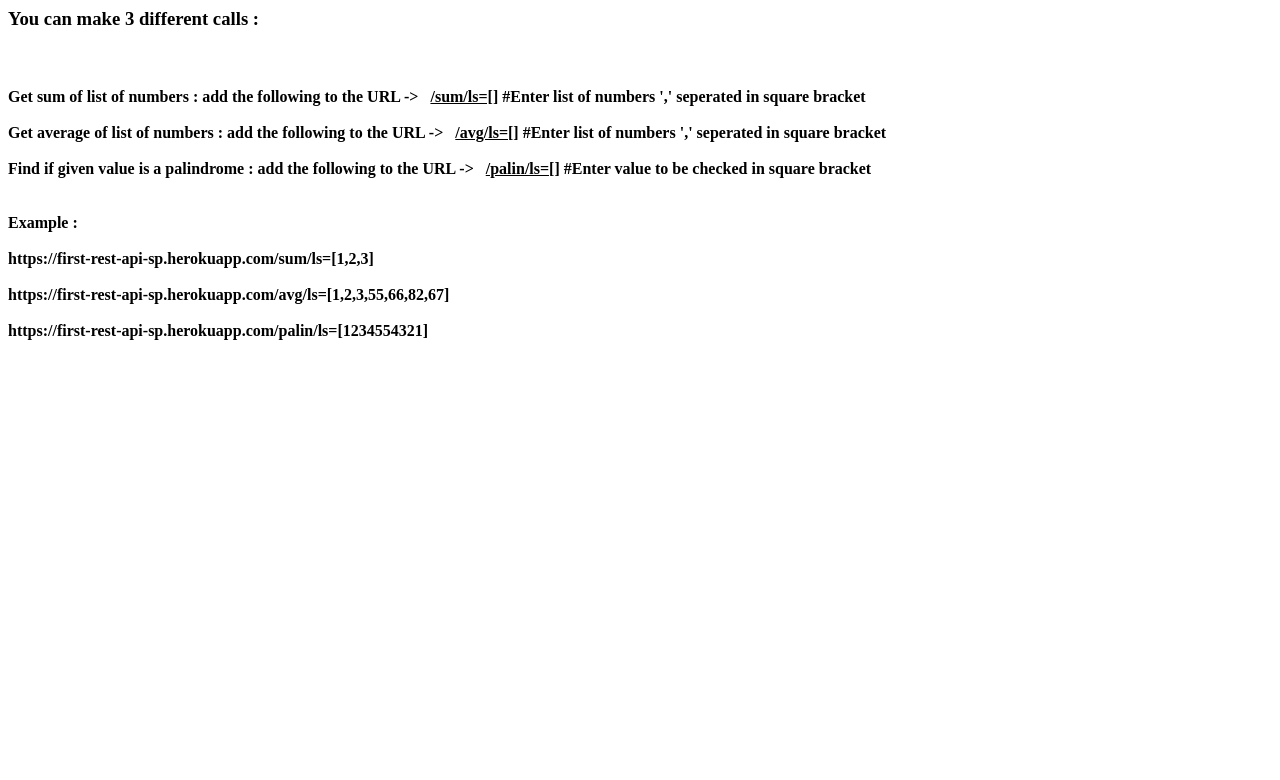
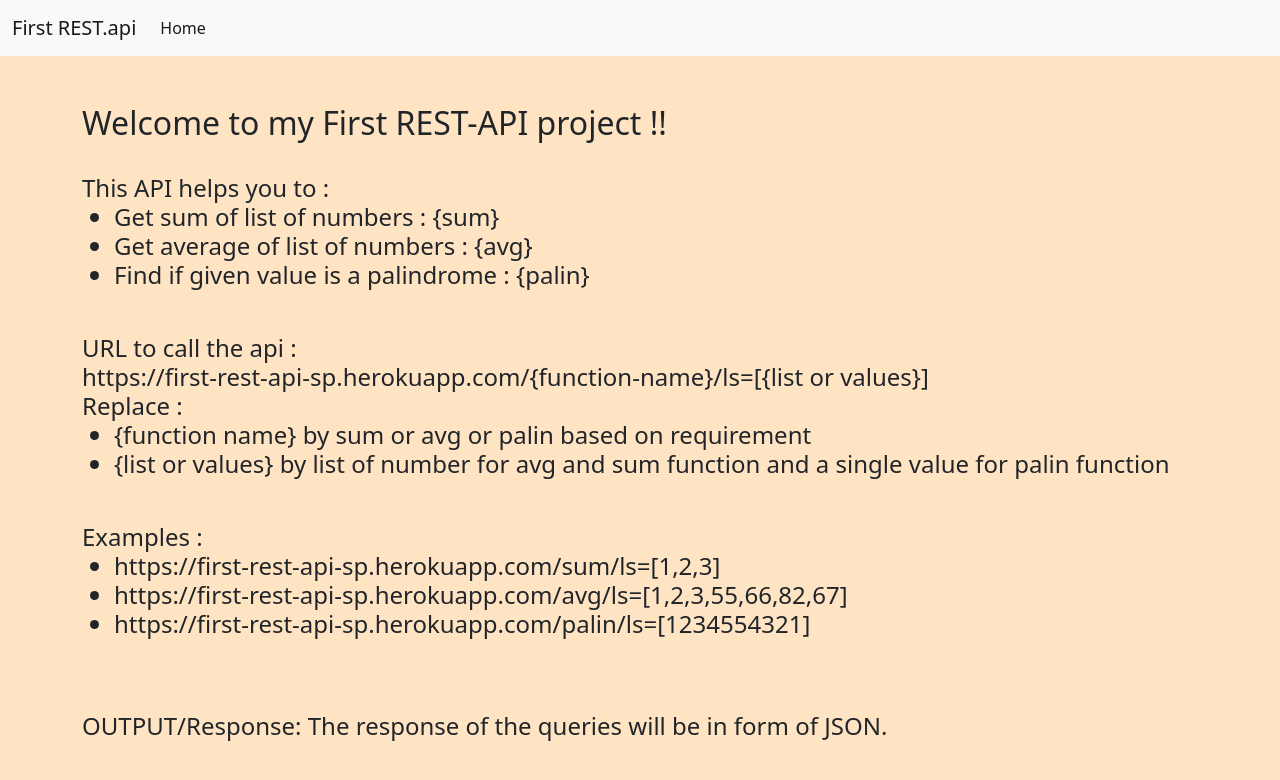
Before and after one commit to shubham8patni/rest-api-test1, a Flask app: page / in a window 1280 px wide. Shown: the top 780 px of the page. Run offline with Flask 2, Linux system fonts and the light colour scheme.

Commit message:
march 23 home page

```diff
--- a/main.py
+++ b/main.py
@@ -8,7 +8,7 @@ app.secret_key = "andhisnameisjohncena"
 
 @app.route("/")
 def home():
-    return "<h3> You can make 3 different calls :</h3>  <br> <h4> Get sum of list of numbers : add the following to the URL -> &nbsp; <u>/sum/ls=[]</u> #Enter list of numbers ',' seperated in square bracket <br><br> Get average of list of numbers : add the following to the URL -> &nbsp; <u> /avg/ls=[]</u> #Enter list of numbers ',' seperated in square bracket<br><br> Find if given value is a palindrome : add the following to the URL -> &nbsp; <u> /palin/ls=[]</u> #Enter value to be checked in square bracket <br><br><br> Example : <br><br> https://first-rest-api-sp.herokuapp.com/sum/ls=[1,2,3] <br><br> https://first-rest-api-sp.herokuapp.com/avg/ls=[1,2,3,55,66,82,67] <br><br> https://first-rest-api-sp.herokuapp.com/palin/ls=[1234554321]</h4>"
+    return render_template("index.html") #"<h3> You can make 3 different calls :</h3>  <br> <h4> Get sum of list of numbers : add the following to the URL -> &nbsp; <u>/sum/ls=[]</u> #Enter list of numbers ',' seperated in square bracket <br><br> Get average of list of numbers : add the following to the URL -> &nbsp; <u> /avg/ls=[]</u> #Enter list of numbers ',' seperated in square bracket<br><br> Find if given value is a palindrome : add the following to the URL -> &nbsp; <u> /palin/ls=[]</u> #Enter value to be checked in square bracket <br><br><br> Example : <br><br> https://first-rest-api-sp.herokuapp.com/sum/ls=[1,2,3] <br><br> https://first-rest-api-sp.herokuapp.com/avg/ls=[1,2,3,55,66,82,67] <br><br> https://first-rest-api-sp.herokuapp.com/palin/ls=[1234554321]</h4>"
 
 @app.route("/sum/ls=[<lis2>]")
 def addition(lis2):
--- a/templates/index.html
+++ b/templates/index.html
@@ -9,7 +9,35 @@
     {% endif %}
   {% endwith %}
 
-        <h2>Welcome</h2>
+  <div class="container pt-5">
+    <h2>Welcome to my First REST-API project !!</h2><br>
+    <h4>This API helps you to : <br>
+      <ul>
+        <li>Get sum of list of numbers : {sum} </li>
+        <li>Get average of list of numbers : {avg}</li>
+        <li>Find if given value is a palindrome : {palin}</li>
+      </ul>
+      <br>
+
+      URL to call the api : <br>
+      https://first-rest-api-sp.herokuapp.com/{function-name}/ls=[{list or values}]<br>
+      Replace :
+      <ul>
+        <li>{function name} by sum or avg or palin based on requirement</li>
+        <li>{list or values} by list of number for avg and sum function and a single value for palin function</li>
+      </ul>
+      <br>
+      Examples :
+      <ul>
+        <li>https://first-rest-api-sp.herokuapp.com/sum/ls=[1,2,3]</li>
+        <li>https://first-rest-api-sp.herokuapp.com/avg/ls=[1,2,3,55,66,82,67]</li>
+        <li>https://first-rest-api-sp.herokuapp.com/palin/ls=[1234554321]</li>
+      </ul>
+
+      <br>
+      <br>
+      OUTPUT/Response: The response of the queries will be in form of JSON.
+    </h4>
     <!-- {% for i in name %} <!-- This is the format to write python directly in html file in flask. -->
         <!-- {% if i == "mtech" %}
             <p>course : {{i}}</p>
@@ -17,23 +45,6 @@
             <p>{{i}}</p>
         {% endif %}
     {% endfor %} -->
-
-        <div class="container pt-5">
-
-          <form action="#" method="post" style=" padding: 5%; ">
-              <div class="form-group">
-                <label for="exampleInputEmail1" class="pb-2">List of numbers (more than 1 number)</label>
-                <input type="text" class="form-control" name='usr-list' placeholder="1,2,3,6,5,4" required>
-                <small id="emailHelp" class="form-text text-muted">We'll never share your details with anyone else.</small>
-              </div>
-
-              <button type="submit" class="btn btn-primary mt-5">Submit</button>
-          </form>
-      </div>
-      <div class="container pt-5">
-        <div class="p-1">
-          <h3 class="text-center">Solution : {{solution}}</h3>
-        </div>
 
   </div>
       <!-- {% if email %}
```
Lines whose indentation alone changed are shown as unchanged.
